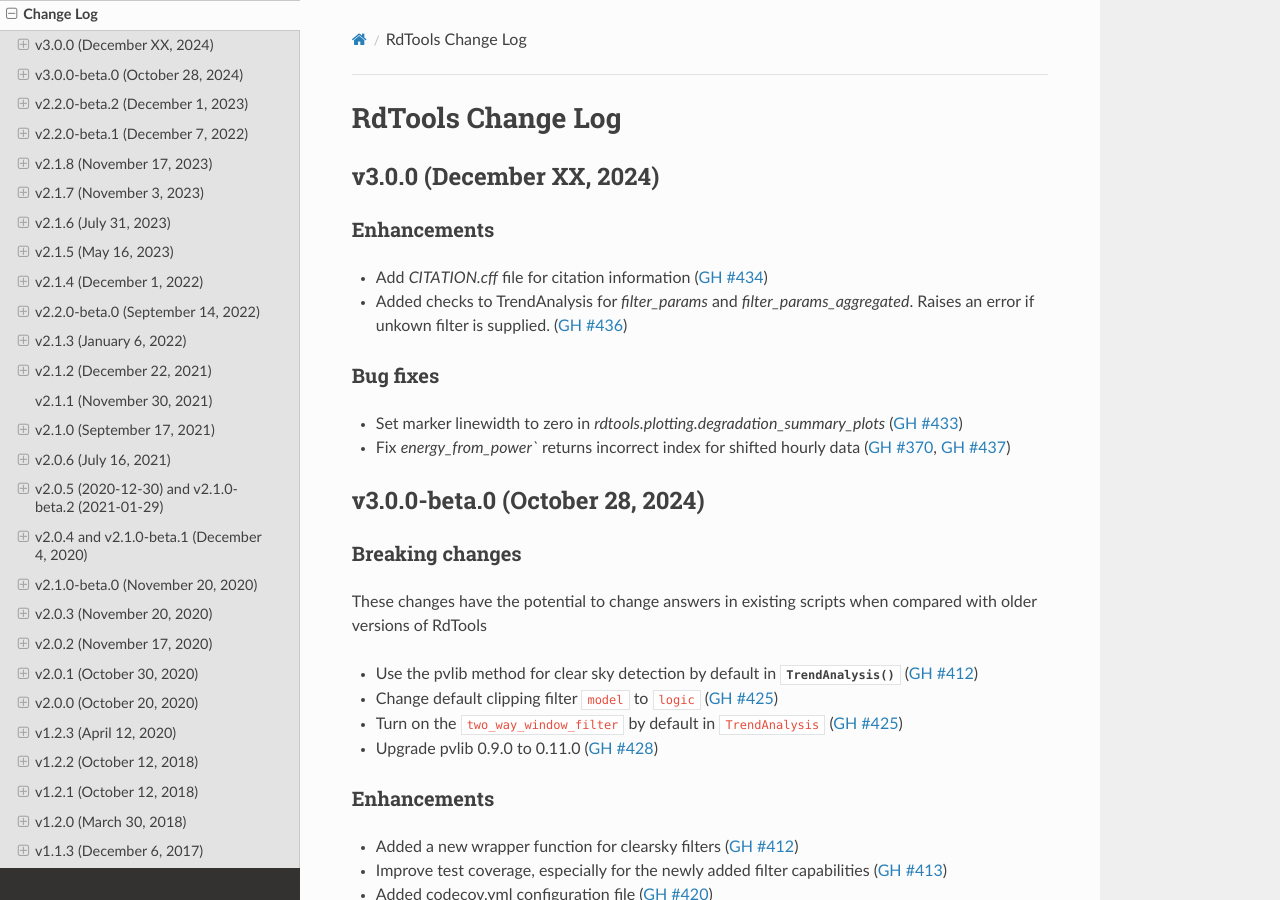
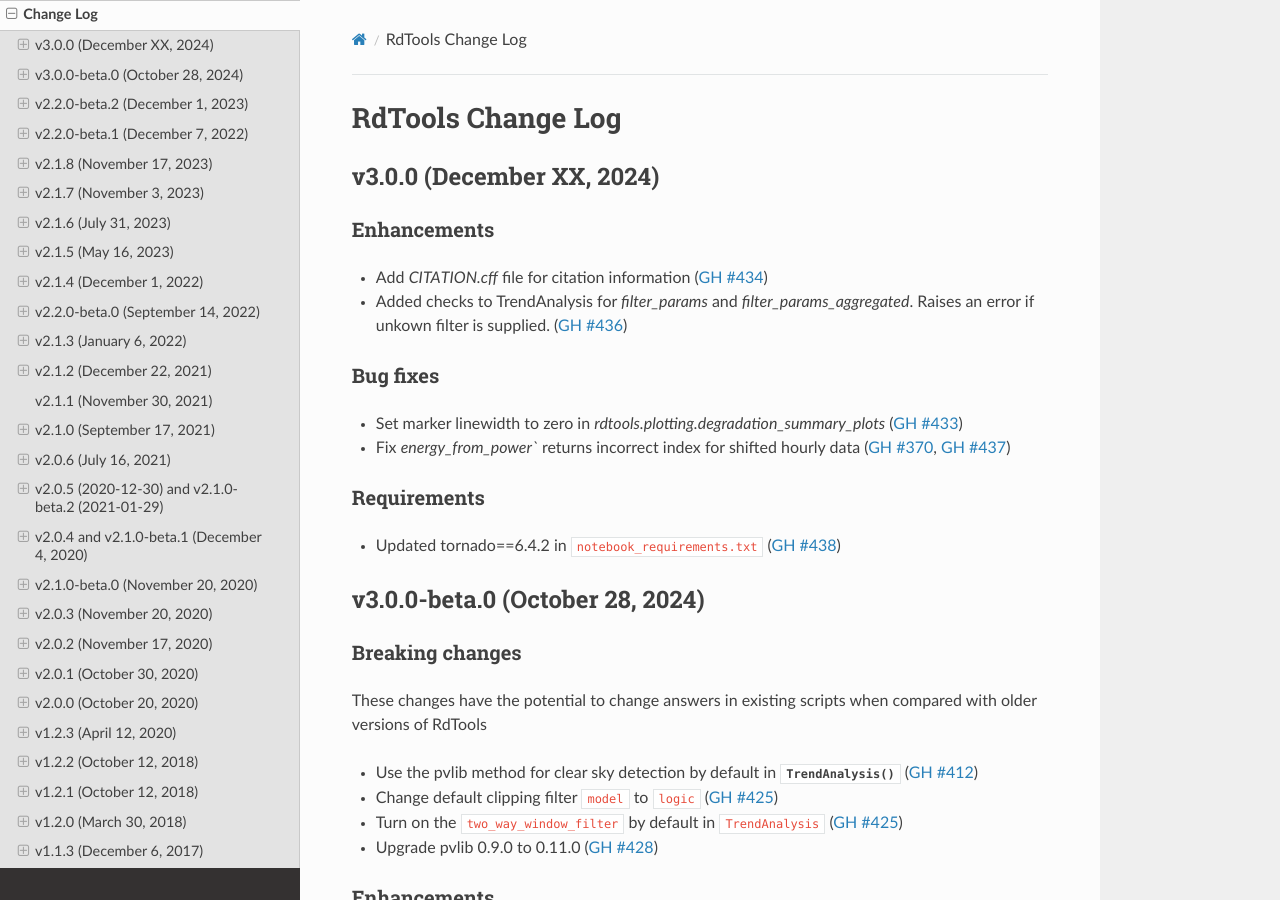
Before and after one commit to NREL/rdtools, a Sphinx documentation site: the page built from docs/sphinx/source/changelog.rst, in a window 1280 px wide and 900 px high. Built offline with Sphinx 7.4.7 and the Read the Docs theme 3.1.0, drawn with Linux system fonts in a browser that asks for light colours; pages that are not in the unit, such as notebooks, are missing from menus.

Commit message:
move changes to pending changelog 5

```diff
--- a/docs/sphinx/source/changelog/pending.rst
+++ b/docs/sphinx/source/changelog/pending.rst
@@ -12,3 +12,8 @@
 ---------
 * Set marker linewidth to zero in `rdtools.plotting.degradation_summary_plots` (:pull:`433`)
 * Fix `energy_from_power`` returns incorrect index for shifted hourly data (:issue:`370`, :pull:`437`)
+
+
+Requirements
+------------
+* Updated tornado==6.4.2 in ``notebook_requirements.txt`` (:pull:`438`)
```
